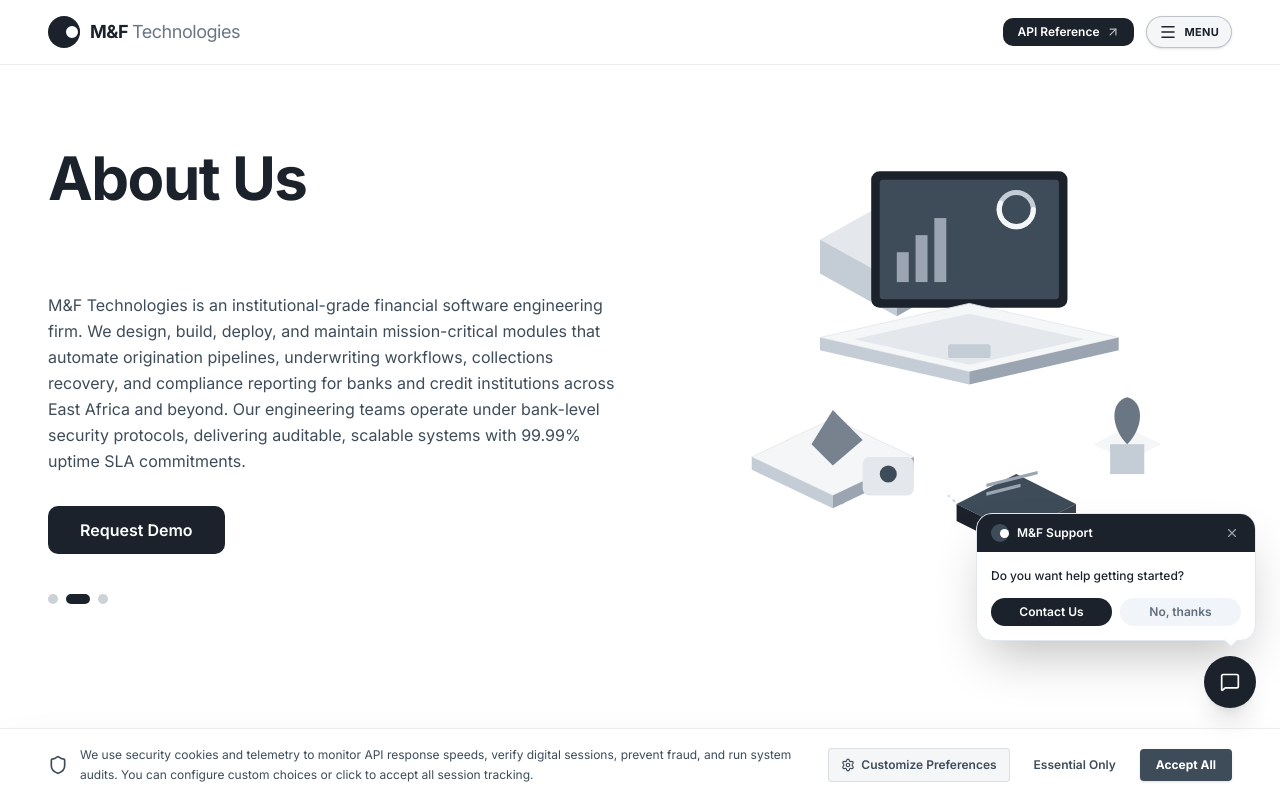
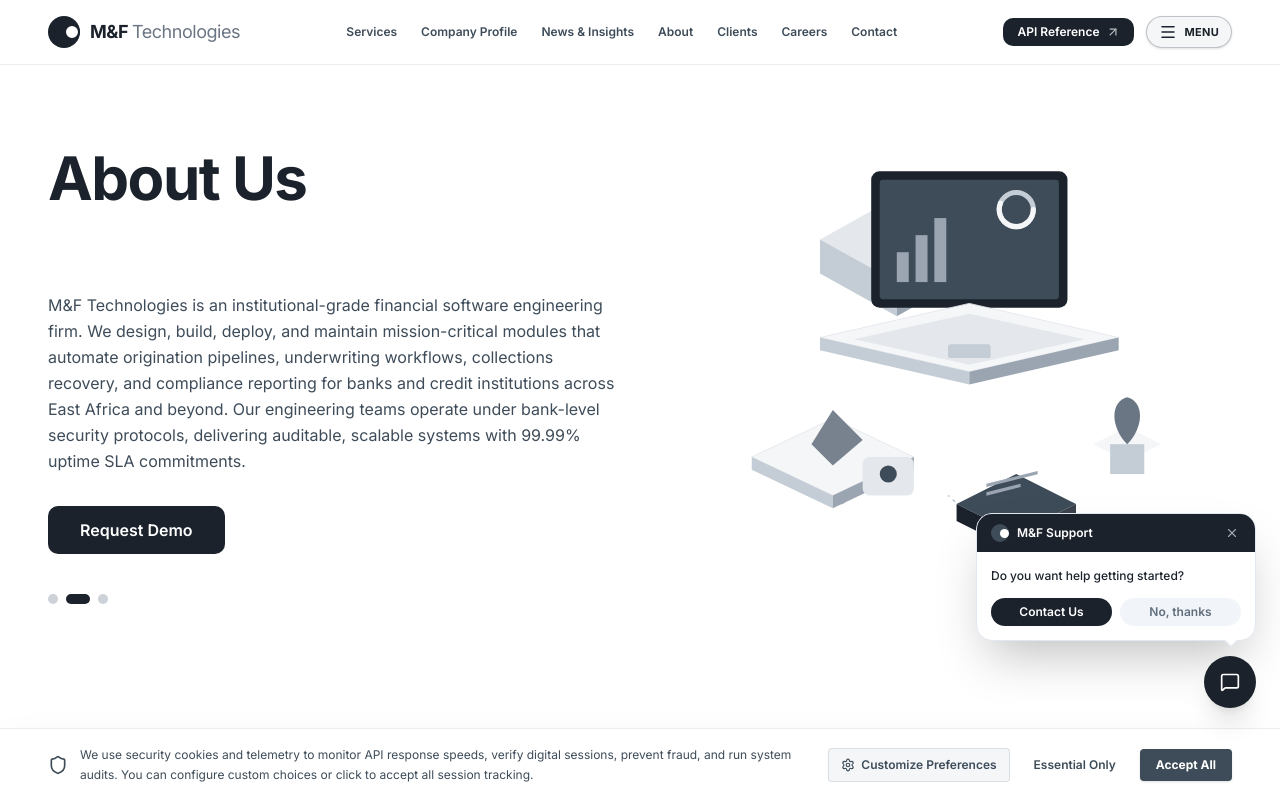
Before and after one commit to MuthamiM/M-F, a Next.js app in the folder frontend/: page / in a window 1280 px wide. Shown: the top 800 px of the page. Built offline with nearby package versions, Linux system fonts and the light colour scheme.

Commit message:
feat(seo): add semantic desktop navbar and featured publications to homepage for AdSense compliance

```diff
--- a/frontend/src/app/page.tsx
+++ b/frontend/src/app/page.tsx
@@ -7,6 +7,8 @@
 import { ScrollAnimate } from "@/shared/components/ScrollAnimate";
 import { ArrowRight, CheckCircle2 } from "lucide-react";
 import Link from "next/link";
+
+import { ARTICLES } from "@/app/news/articles";
 
 const operatingPrinciples = [
   {
@@ -24,6 +26,8 @@
 ];
 
 export default function HomePage() {
+  const featuredArticles = ARTICLES.slice(0, 3);
+
   return (
     <>
       <Nav />
@@ -66,6 +70,66 @@
             </div>
           </div>
         </section>
+
+        {/* Latest Engineering & Financial Insights */}
+        <section className="bg-white px-4 py-20 sm:px-8 sm:py-28 lg:px-12 border-b border-fog/20" aria-labelledby="insights-heading">
+          <div className="mx-auto max-w-7xl">
+            <div className="flex flex-col sm:flex-row sm:items-end justify-between gap-4 mb-12">
+              <div>
+                <span className="text-xs font-semibold uppercase tracking-[0.18em] text-slate">Engineering &amp; Industry Publications</span>
+                <h2 id="insights-heading" className="mt-3 font-display text-3xl font-bold tracking-tight text-graphite sm:text-4xl">
+                  Latest Insights &amp; Operational Reports
+                </h2>
+                <p className="mt-2 text-sm text-slate max-w-xl">
+                  Explore peer-reviewed systems documentation, double-entry ledger audits, and real-time fintech infrastructure benchmarks.
+                </p>
+              </div>
+              <Link
+                href="/news"
+                className="inline-flex items-center gap-1.5 text-xs sm:text-sm font-bold text-graphite hover:text-slate transition-colors shrink-0 group"
+              >
+                <span>Browse all publications</span>
+                <ArrowRight className="h-4 w-4 group-hover:translate-x-1 transition-transform" />
+              </Link>
+            </div>
+
+            <div className="grid grid-cols-1 md:grid-cols-3 gap-6 lg:gap-8">
+              {featuredArticles.map((article) => (
+                <article
+                  key={article.id}
+                  className="rounded-xl border border-fog/20 bg-cloud/40 hover:bg-cloud/70 p-6 flex flex-col justify-between transition-all hover:border-slate/40 hover:shadow-sm group"
+                >
+                  <div className="space-y-3">
+                    <div className="flex items-center justify-between text-[11px] font-semibold text-slate">
+                      <span className="rounded-full bg-white px-2.5 py-0.5 border border-fog/20 text-graphite">
+                        {article.category}
+                      </span>
+                      <span>{article.readTime}</span>
+                    </div>
+                    <h3 className="font-display text-lg font-bold text-graphite group-hover:text-slate transition-colors line-clamp-2">
+                      <Link href={`/news/${article.id}`}>
+                        {article.title}
+                      </Link>
+                    </h3>
+                    <p className="text-xs text-slate leading-relaxed line-clamp-3">
+                      {article.summary}
+                    </p>
+                  </div>
+                  <div className="pt-5 mt-4 border-t border-fog/15 flex items-center justify-between text-xs">
+                    <span className="text-[11px] text-slate">{article.date}</span>
+                    <Link
+                      href={`/news/${article.id}`}
+                      className="font-semibold text-graphite group-hover:underline inline-flex items-center gap-1"
+                    >
+                      <span>Read article</span>
+                      <ArrowRight className="h-3 w-3" />
+                    </Link>
+                  </div>
+                </article>
+              ))}
+            </div>
+          </div>
+        </section>
       </main>
       <Footer />
     </>
--- a/frontend/src/features/landing/components/Nav.tsx
+++ b/frontend/src/features/landing/components/Nav.tsx
@@ -27,6 +27,7 @@
 
 const ABOUT_LIST = [
   { label: "Company Profile (PDF / DOC)", href: "/company-profile", desc: "Official corporate dossier & platform capabilities" },
+  { label: "News & Insights", href: "/news", desc: "Technical system benchmarks & corporate press releases" },
   { label: "About M&F", href: "/about", desc: "Company mission, leadership & milestones" },
   { label: "Who We Are", href: "/where-we-are", desc: "Our engineering leadership & vision" },
   { label: "Get Involved", href: "/get-involved", desc: "Partner program & institutional advisory" },
@@ -109,6 +110,31 @@
               M&amp;F <span className="font-normal text-[#6B7684]">Technologies</span>
             </span>
           </Link>
+
+          {/* Desktop Semantic Nav Bar */}
+          <nav className="hidden lg:flex items-center gap-6 text-xs font-semibold text-slate" aria-label="Main Navigation">
+            <Link href="/services" className="hover:text-graphite transition-colors">
+              Services
+            </Link>
+            <Link href="/company-profile" className="hover:text-graphite transition-colors">
+              Company Profile
+            </Link>
+            <Link href="/news" className="hover:text-graphite transition-colors">
+              News &amp; Insights
+            </Link>
+            <Link href="/about" className="hover:text-graphite transition-colors">
+              About
+            </Link>
+            <Link href="/our-clients" className="hover:text-graphite transition-colors">
+              Clients
+            </Link>
+            <Link href="/careers" className="hover:text-graphite transition-colors">
+              Careers
+            </Link>
+            <Link href="/contact" className="hover:text-graphite transition-colors">
+              Contact
+            </Link>
+          </nav>
 
           {/* Header Controls */}
           <div className="flex items-center gap-3">
```
